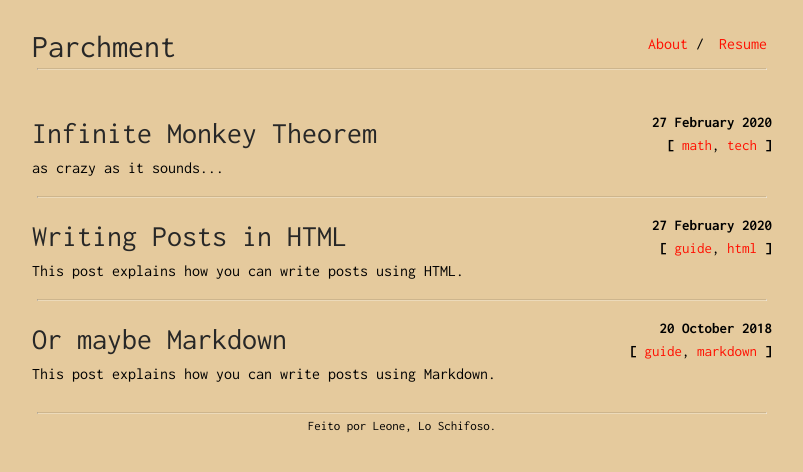
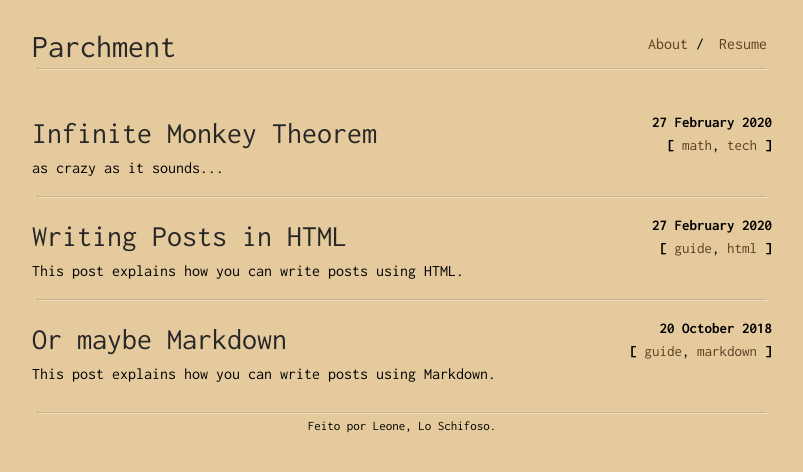
Before and after one commit to heart-leap/heart-leap.github.io, a Jekyll site: the page built from index.html, in a window 1280 px wide. Shown: the top 472 px of the page, without its empty margins (238-1041 px from the left). Built offline with Jekyll 4.4.1, drawn with Linux system fonts in a browser that asks for light colours.

Commit message:
cor do acento mudada para #5e3d22

```diff
--- a/_config.yml
+++ b/_config.yml
@@ -3,7 +3,7 @@ author: pro-panda
 subtitle: The life of a frustrated engineer
 
 url: "https://heart-leap.github.io"
-baseurl: "/parchment"
+baseurl: "/"
 
 footer_only_homepage: true
 footer_url: "https://twitter.com/SchifosoLo"
--- a/css/main.scss
+++ b/css/main.scss
@@ -3,7 +3,7 @@
 ---
 // Customization Variables
 
-$accent: #FF0F00;
+$accent: #5E3D22;
 
 $max-width: 740px;
 $med-width: 600px;
```
